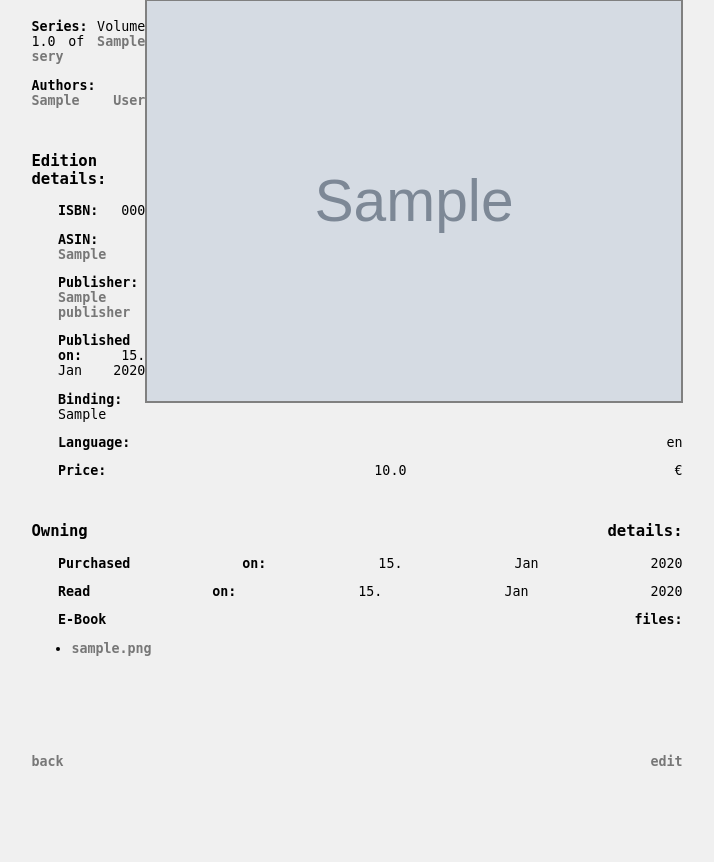
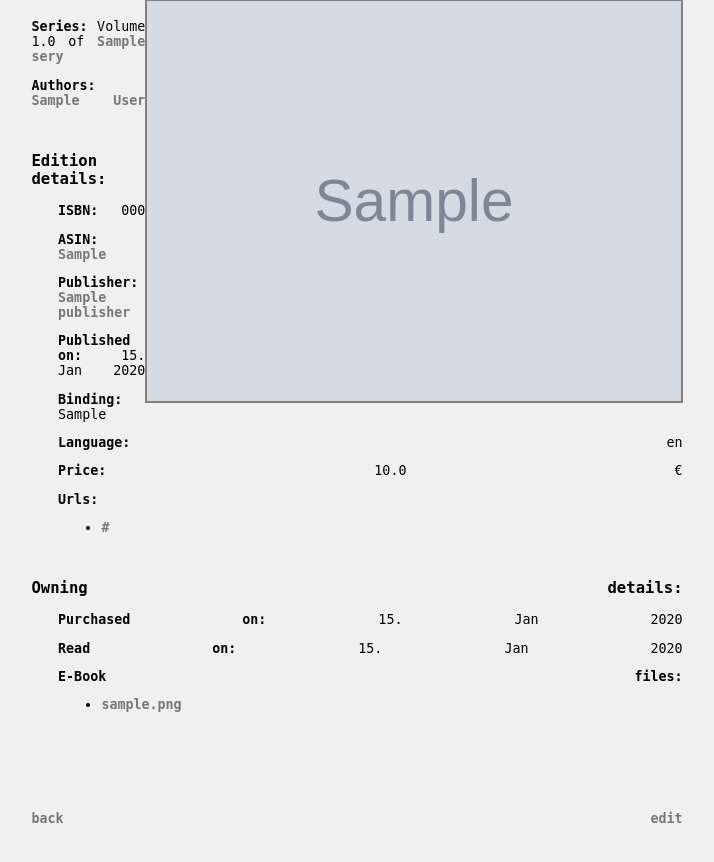
Before and after one commit to jnphilipp/buecher, a Django app: page /books/1/ in a window 1280 px wide. Shown: the part 121-983 px from the top of the page, without its empty margins (283-997 px from the left). Before the commit the page ends 887 px from the top, so only its background shows below. Run offline with Django 3.2, Linux system fonts and the light colour scheme; tables that the repository leaves empty hold one stand-in row (values such as "Sample post"); grey boxes marked "Sample" are stand-in pictures; some libraries are stand-ins or nearby versions.

Commit message:
Added urls to view.

```diff
--- a/books/models.py
+++ b/books/models.py
@@ -120,7 +120,10 @@ class EBookFile(models.Model):
 		return os.path.basename(self.ebook_file.name)
 
 	def __unicode__(self):
-		return self.ebook_file.url
+		return self.filename()
+
+	class Meta:
+		verbose_name = 'E-Book File'
 
 class Url(models.Model):
 	url = models.TextField()
--- a/books/views.py
+++ b/books/views.py
@@ -1,4 +1,4 @@
-from books.models import Binding, Book, EBookFile, Person, Publisher, Series
+from books.models import Binding, Book, EBookFile, Person, Publisher, Series, Url
 from datetime import date
 from django.core.paginator import Paginator, EmptyPage, PageNotAnInteger
 from django.db.models import Count, Sum, Q
@@ -74,6 +74,7 @@ def index(request):
 def detail(request, book_id):
 	book = get_object_or_404(Book, pk=book_id)
 	ebook_files = EBookFile.objects.filter(book=book_id)
+	urls = Url.objects.filter(book=book_id)
 
 	next = Book.objects.filter(id__gt=book_id).order_by('id')[:1]
 	if next:
@@ -82,7 +83,7 @@ def detail(request, book_id):
 	if previous:
 		previous = previous[0]
 
-	return render_to_response('books/detail.html', {'request': request, 'book': book, 'ebook_files': ebook_files, 'next': next, 'previous': previous})
+	return render_to_response('books/detail.html', {'request': request, 'book': book, 'ebook_files': ebook_files, 'urls': urls, 'next': next, 'previous': previous})
 
 def statistics(request):
 	statistics = {}
--- a/static/css/style.css
+++ b/static/css/style.css
@@ -176,3 +176,6 @@ figure#list img:hover {border: 2px solid #303030;}
 
 .details .edition p,
 .details .owning p {margin-left: 2em;}
+
+.details .edition li,
+.details .owning li {margin-left: 2.25em;}
--- a/templates/books/detail.html
+++ b/templates/books/detail.html
@@ -45,6 +45,14 @@
 		{% if book.price %}
 			<p><b>Price:</b> {{ book.price }} €</p>
 		{% endif %}
+		{% if urls %}
+			<p><b>Urls:</b>
+				<ul>
+				{% for url in urls %}
+					<li><a href="{{ url }}" target="_blank">{{ url }}</a></li>
+				{% endfor %}
+				</ul></p>
+			{% endif %}
 	</div>
 
 	{% if book.purchased_on or book.read_on or ebook_files %}
```
Also changed, not shown: books/admin.py (+19 -1 lines).
